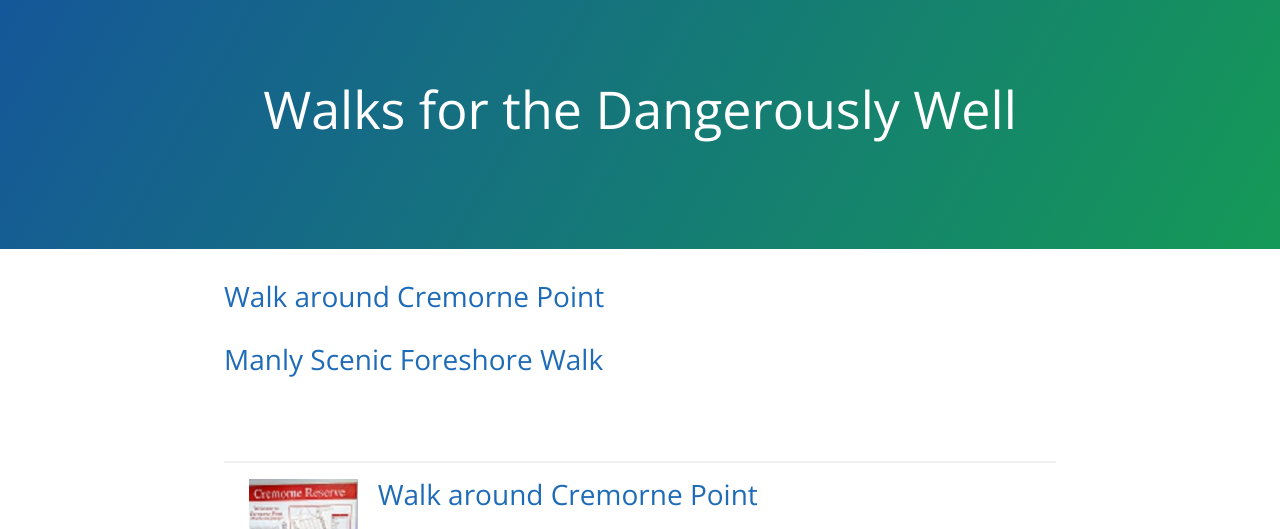
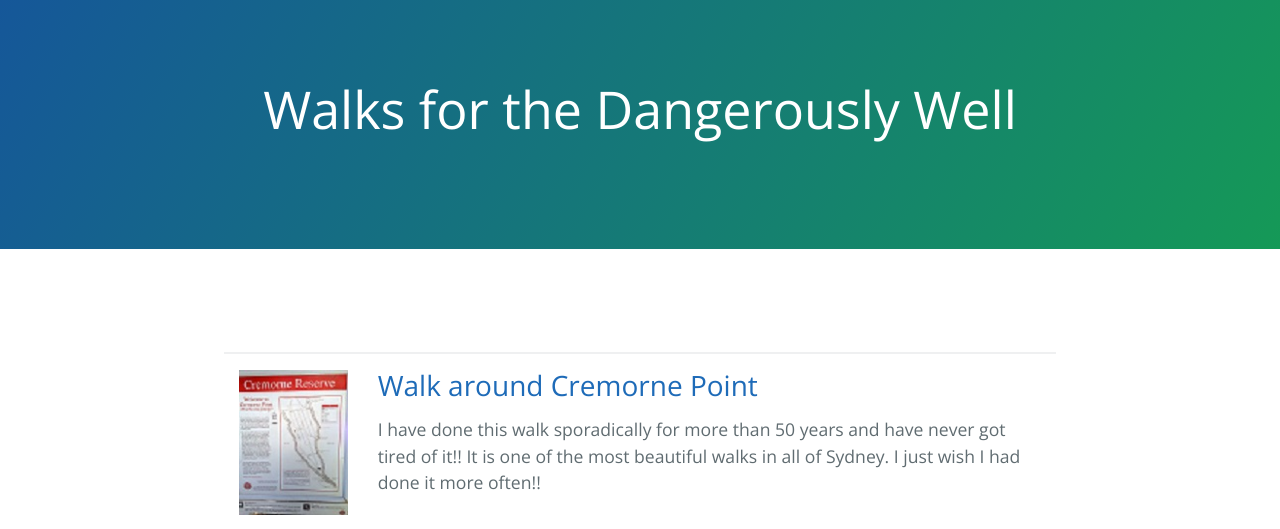
Before and after one commit to janet1405/janet1405.github.io, a Jekyll site: the page built from index.md, in a window 1280 px wide, cut to the strip 0-529 px from the top of the page. Built offline with Jekyll 4.4.1, drawn with Linux system fonts in a browser that asks for light colours; the repository's description, which GitHub fills in, is left out; some of the changed text lies outside the part shown.

Commit message:
Update index.md

```diff
--- a/index.md
+++ b/index.md
@@ -4,36 +4,28 @@ title: "Walks for the Dangerously Well"
 header_title: Dangerously Well
 nav_item: home
 ---
-
-
-
-
-### [](#header-1)[Walk around Cremorne Point](\walks\walk_around_cremorne_point)
-### [](#header-2)[Manly Scenic Foreshore Walk](\walks\manly_foreshore)
-
 <br>
 <br>
 <hr>
 <div class="container-fluid">
     <div class="row">
         <div class="col-md-2">
-            <a href="\assets\img\cremorne_point\WalkAroundCremornePoint.jpg"><img align="left" src="\assets\img\cremorne_point\WalkAroundCremornePoint_112_150.jpg" hspace="10" title="Cremorne Point Map"></a>
+            <a href="\assets\img\cremorne_point\WalkAroundCremornePoint.jpg"><img align="left" src="\assets\img\cremorne_point\WalkAroundCremornePoint_112_150.jpg" title="Cremorne Point Map"></a>
         </div>
         <div class="col-md-10">
-            <h3><a href="\walks\walk_around_cremorne_point">Walk around Cremorne Point</a></h3>
+            <h3><a href="\_posts\walk_around_cremorne_point">Walk around Cremorne Point</a></h3>
             <p>I have done this walk sporadically for more than 50 years and have never got tired of it!! It is one of the most beautiful walks in all of Sydney. I just wish I had done it more often!!</p>
         </div>
     </div>
 </div>
 <hr>
-<br>
 <div class="container-fluid">
     <div class="row">
         <div class="col-md-2">
-            <a href="\assets\img\manly_foreshore\map_manly_foreshore_walk.png"><img align="left" src="\assets\img\manly_foreshore\ap_manly_foreshore_walk_150_106.png" hspace="10" title="Manly Foreshore Map"></a>
+            <a href="\assets\img\manly_foreshore\map_manly_foreshore_walk.png"><img align="left" src="\assets\img\manly_foreshore\ap_manly_foreshore_walk_150_106.png" title="Manly Foreshore Map"></a>
         </div>
         <div class="col-md-10">
-            <h3>Manly Scenice Foreshore Walk</h3>
+        <h3><a href="\_posts\manly_foreshore">Manly Scenic Foreshore Walk</a></h3>
             <p>The Manly Scenic Foreshore walk commences just about opposite Willyama Street and is clearly marked. Go slow and make frequent use of the many benches to admire the harbour views. This is a wonderful walk on a sunny day and quite famous.</p>
         </div>
     </div>
```
